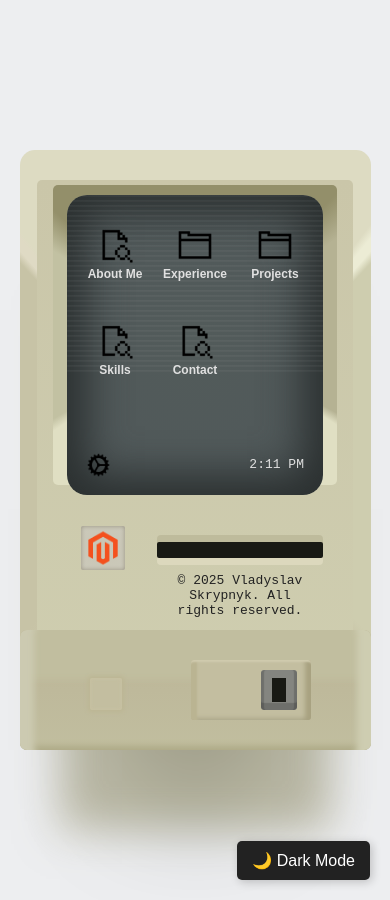
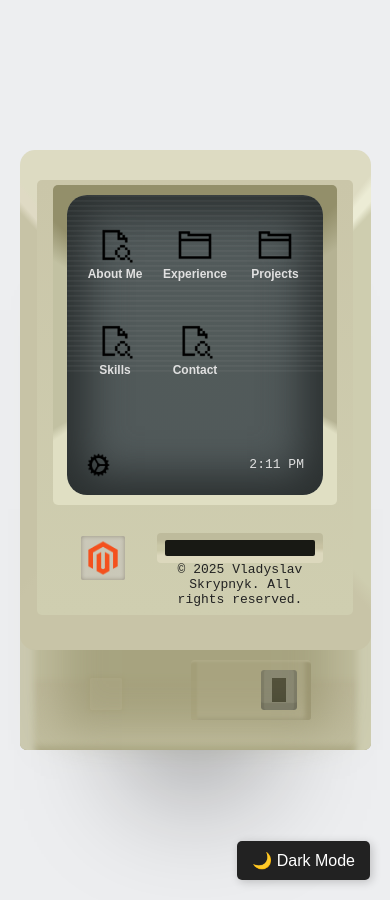
Before and after one commit to vskrypnyk-work/cv, a Jekyll site: the page built from index.md, in a window 390 px wide. Built offline with Jekyll 4.4.1, drawn with Linux system fonts in a browser that asks for light colours.

Commit message:
Added: new media queries

```diff
--- a/_sass/_media-queries.scss
+++ b/_sass/_media-queries.scss
@@ -6,7 +6,7 @@
   }
 
   .monitor {
-    height: 700px;
+    height: 635px;
   }
 
   .macintosh {
@@ -16,7 +16,7 @@
 
   .monitor-inner {
     width: 95%;
-    height: 650px;
+    height: 575px;
     top: 25px;
   }
 
@@ -74,20 +74,19 @@
 
   .opening {
     width: auto;
-    left: 120px;
-    bottom: 155px;
+    left: 35%;
+    bottom: 90px;
   }
 
   .opening-inner {
-    width: auto;
+    width: 90%;
   }
 
   .logo {
-    bottom: 150px;
+    bottom: 8%;
   }
 
   .foot {
-    z-index: 10;
     height: 130px;
   }
 }
@@ -173,11 +172,11 @@
   }
 
   .opening-inner {
-    width: auto;
+    width: 90%;
   }
 
   .logo {
-    bottom: 90px;
+    bottom: 50px;
     left: 12%;
   }
 
@@ -193,7 +192,7 @@
   }
 
   .monitor {
-    height: 600px;
+    height: 500px;
   }
 
   .macintosh {
@@ -203,13 +202,13 @@
 
   .monitor-inner {
     width: 90%;
-    height: 550px;
+    height: 435px;
     top: 30px;
   }
 
   .screen-cutout {
     width: 90%;
-    height: 300px;
+    height: 320px;
     position: relative;
     top: 5px;
   }
@@ -262,20 +261,23 @@
   .opening {
     width: auto;
     left: 120px;
-    bottom: 165px;
+    bottom: 12%;
     right: 30px;
+
+    .copyright {
+      padding-top: 10%;
+    }
   }
 
   .opening-inner {
-    width: auto;
+    width: 90%;
   }
 
   .logo {
-    bottom: 160px;
+    bottom: 8%;
   }
 
   .foot {
-    z-index: 10;
     height: 120px;
   }
 }
```
